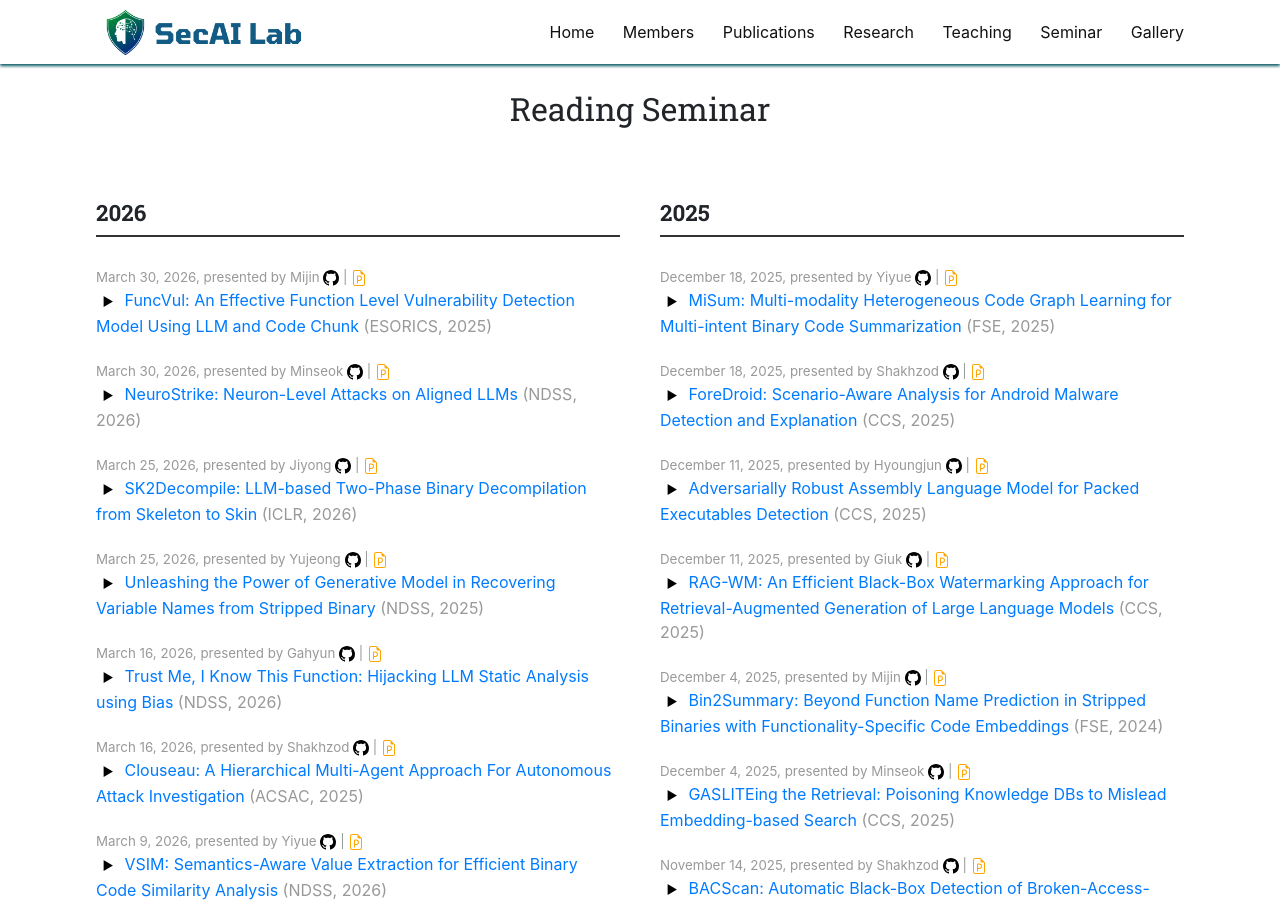
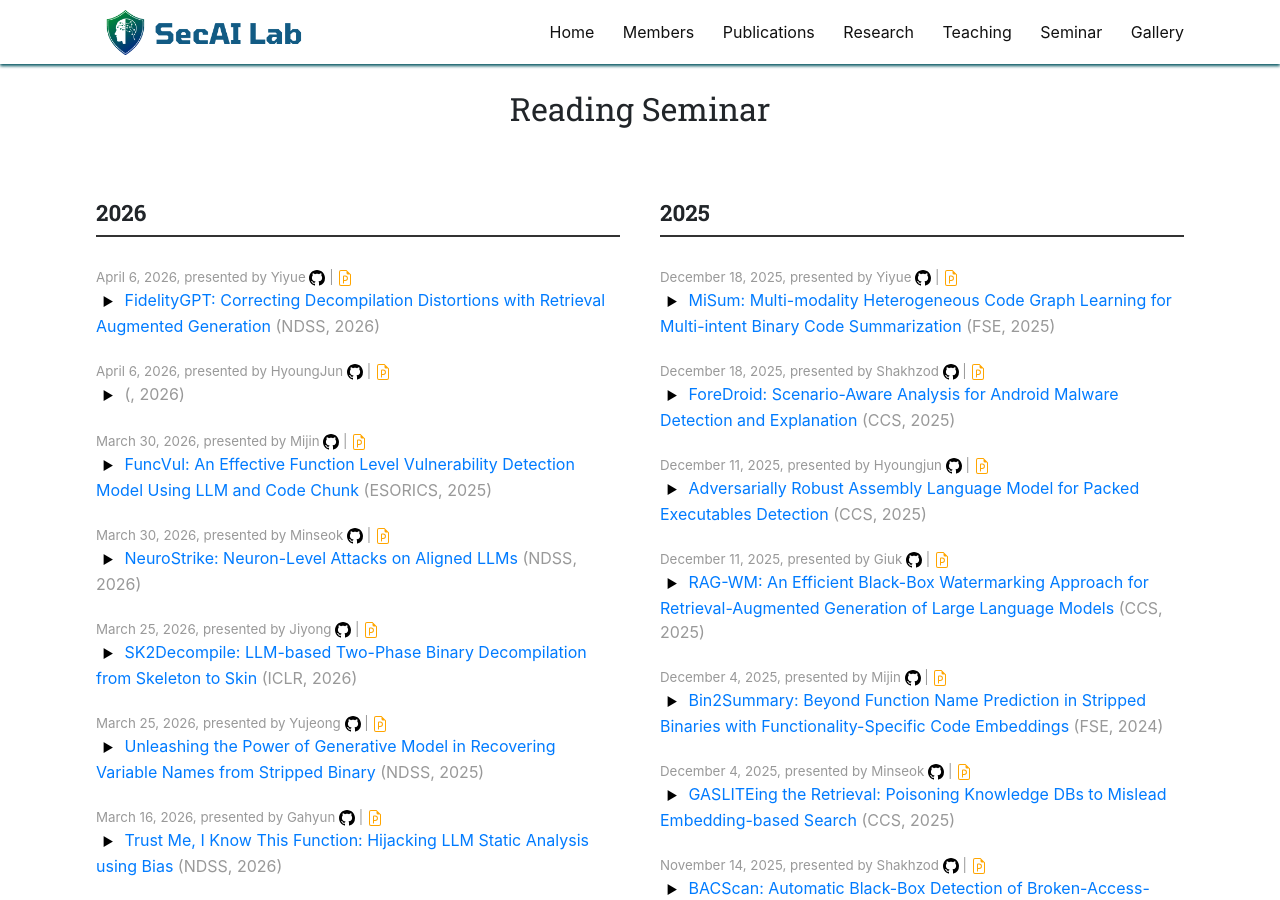
Before and after one commit to SecAI-Lab/secai-lab.github.io, a Jekyll site: the page built from pages/seminar.md, in a window 1280 px wide and 900 px high. Built offline with Jekyll 4.4.1, drawn with Linux system fonts in a browser that asks for light colours; nearby versions of some CDN libraries.

Commit message:
Update readings.yml

```diff
--- a/_data/readings.yml
+++ b/_data/readings.yml
@@ -1,3 +1,23 @@
+- title: ""
+  link: ""
+  ppt_link: ""
+  code_link: ""
+  presenter: HyoungJun
+  conference:
+  date: 2026.04.06
+  pub_year: 2026
+  discussion: "(Discussion) "
+
+- title: "FidelityGPT: Correcting Decompilation Distortions with Retrieval Augmented Generation"
+  link: "https://www.ndss-symposium.org/wp-content/uploads/2026-s989-paper.pdf"
+  ppt_link: "https://docs.google.com/presentation/d/1WX4J3z5NTUSOXxbq4O_ofyXsO3Ofgpbo0WFD5xOrfn8/edit?slide=id.g3d45523c6ee_0_25#slide=id.g3d45523c6ee_0_25"
+  code_link: "https://github.com/ZhouZhiping045/FidelityGPT/tree/main"
+  presenter: Yiyue
+  conference: NDSS
+  date: 2026.04.06
+  pub_year: 2026
+  discussion: "(Discussion) "
+
 - title: "NeuroStrike: Neuron-Level Attacks on Aligned LLMs"
   link: "https://www.ndss-symposium.org/wp-content/uploads/2026-s660-paper.pdf"
   ppt_link: ""
```
